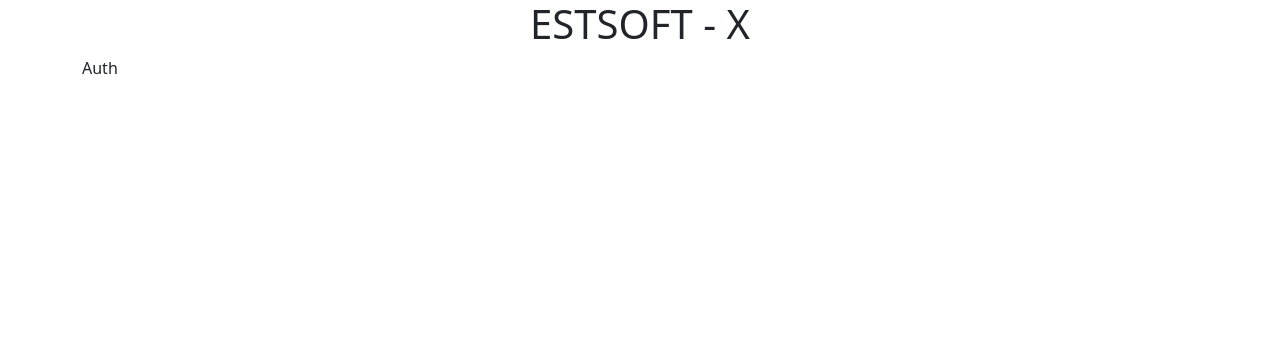
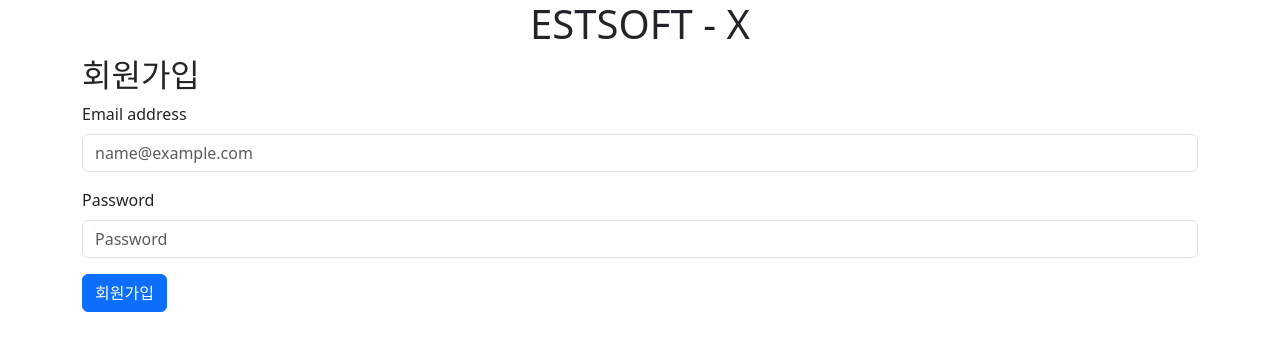
Before and after one commit to alikerock/firebase_estsoft-x, a React (Vite) app: page / in a window 1280 px wide. Shown: the top 350 px of the page. Built offline with nearby package versions, Linux system fonts and the light colour scheme; no server answers.

Commit message:
feat: login, register form

```diff
--- a/src/routes/Auth.jsx
+++ b/src/routes/Auth.jsx
@@ -1,6 +1,54 @@
-const Auth = ()=>{
-  return(
-    <span>Auth</span>
+import Form from 'react-bootstrap/Form';
+import Button from 'react-bootstrap/Button';
+import { useState } from 'react';
+
+const Auth = () => {
+  // const [email, setEmail] = useState('');
+  // const [password, setPassword] = useState('');
+  const [input,setInput] = useState({email:'', password:''});
+  const [newAccount, setNewAccount] = useState(true); //회원가입,로그인 구분할 변수, 기본값은 회원가입 true
+
+  const handleChange = (e)=>{
+    /*
+    console.log(e.target.name);
+    console.log(e.target.value);
+    let name = e.target.name;
+    let value = e.target.value
+    const {name, value} = e.target;
+
+    if(name === 'email'){
+      setInput(value);
+    }else{
+      setInput(value)
+    }
+    */
+    const {name, value} = e.target;
+    setInput(prev=>({...prev, [name]:value }));
+
+  }
+  const handleSubmit = (e)=>{
+    e.preventDefault();
+    if(newAccount){
+      //회원가입 진행
+    }else{
+      //로그인 진행
+    }
+  }
+  return (
+    <>
+      <h2>{newAccount ? '회원가입': '로그인'}</h2>
+      <Form onSubmit={handleSubmit}>
+        <Form.Group className="mb-3" controlId="userEmail">
+          <Form.Label>Email address</Form.Label>
+          <Form.Control type="email" name="email" placeholder="name@example.com" onChange={handleChange}/>
+        </Form.Group>
+        <Form.Group className="mb-3" controlId="userPW">
+          <Form.Label>Password</Form.Label>
+          <Form.Control type="password" name="password"    placeholder="Password" onChange={handleChange}/>
+        </Form.Group>
+         <Button variant="primary">{newAccount ? '회원가입': '로그인'}</Button>
+      </Form>
+    </>
   )
 }
 export default Auth;
```
